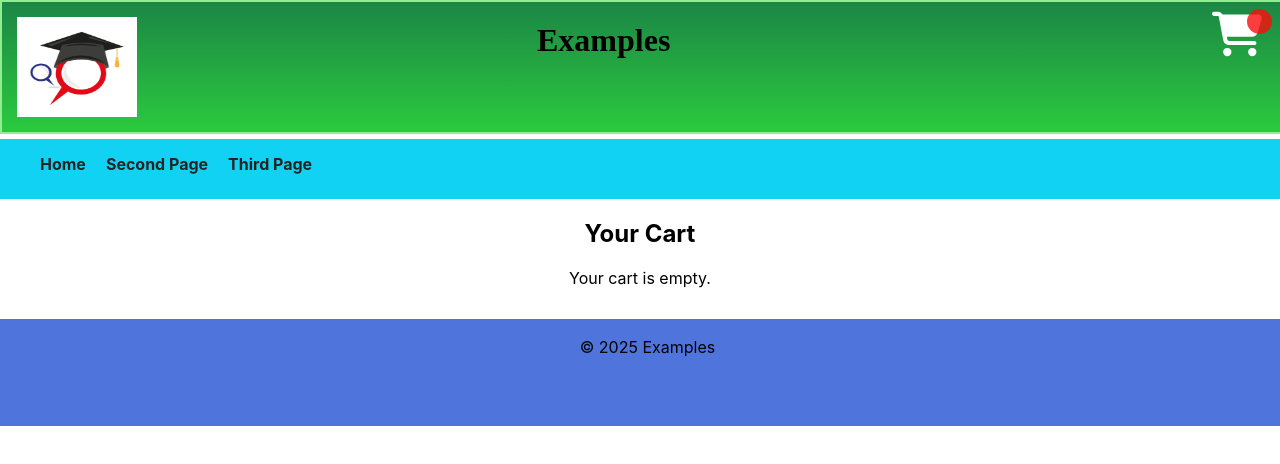
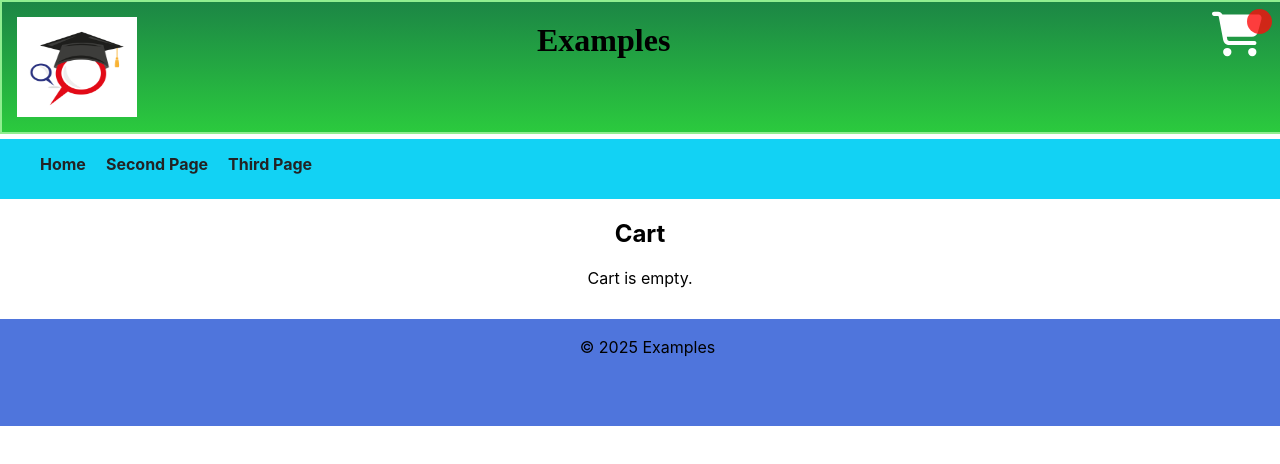
Before and after one commit to mvpetrusenko/react-pet-project, a React (Create React App) app: page /cart in a window 1280 px wide. Shown: the top 464 px of the page. Built offline with nearby package versions, Linux system fonts and the light colour scheme.

Commit message:
edited cart design

```diff
--- a/src/components/CartPage/CartPage.css
+++ b/src/components/CartPage/CartPage.css
@@ -1,6 +1,6 @@
 .addedProductBlock {
-    display: flex;
-    flex-direction: row;
+    /* display: flex;
+    flex-direction: row; */
     padding: 20px;
     color: rgb(62, 115, 222);
     background-color: rgb(0, 85, 255);
@@ -8,6 +8,15 @@
 
 }
 
+
+.cartItem {
+    display: flex;
+    flex-direction: row;
+    padding: 20px;
+    color: rgb(62, 115, 222);
+    background-color: rgb(0, 85, 255);
+    border: 5px solid rgb(180, 178, 178);
+}
 
 
 .addedProductImage {
--- a/src/components/CartPage/CartPage.js
+++ b/src/components/CartPage/CartPage.js
@@ -69,16 +69,22 @@ function CartPage() { //  { cartItems } Receive cartItems as a prop - to see cli
 
 
 
-          <h2>Your Cart</h2>
+          <h2>Cart</h2>
           {cartItems.length === 0 ? (
-          <p>Your cart is empty.</p>
+          <p>Cart is empty.</p>
           ) : (
               <div className='addedProductBlock'>
                 {cartItems.map((item) => (
                   <div key={item.id} className='cartItem'>
-                    <img src={item.image} alt={item.title} className='addedCardImage' />
-                    <p>{item.title}</p>
-                    <p>{item.price}</p>
+                    <div className='addedProductImage'>
+                      <img src={item.image} alt={item.title} className='addedCardImage' />
+                    </div>
+                    <div className='addedProductTitle'>
+                      <p>{item.title}</p>
+                    </div>
+                    <div className='addedProductPrice'>
+                      <p>{item.price}</p>
+                    </div>
                   </div>
                 ))}
             </div>
```
